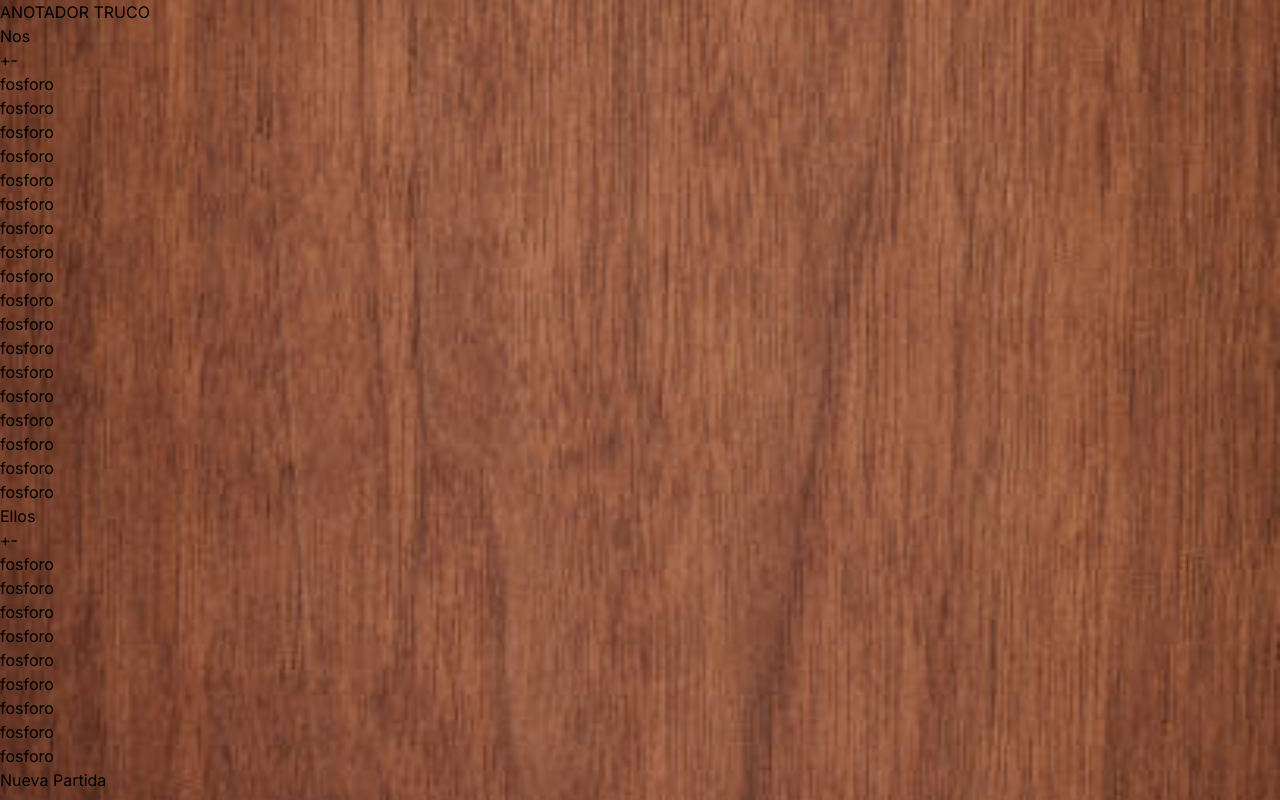
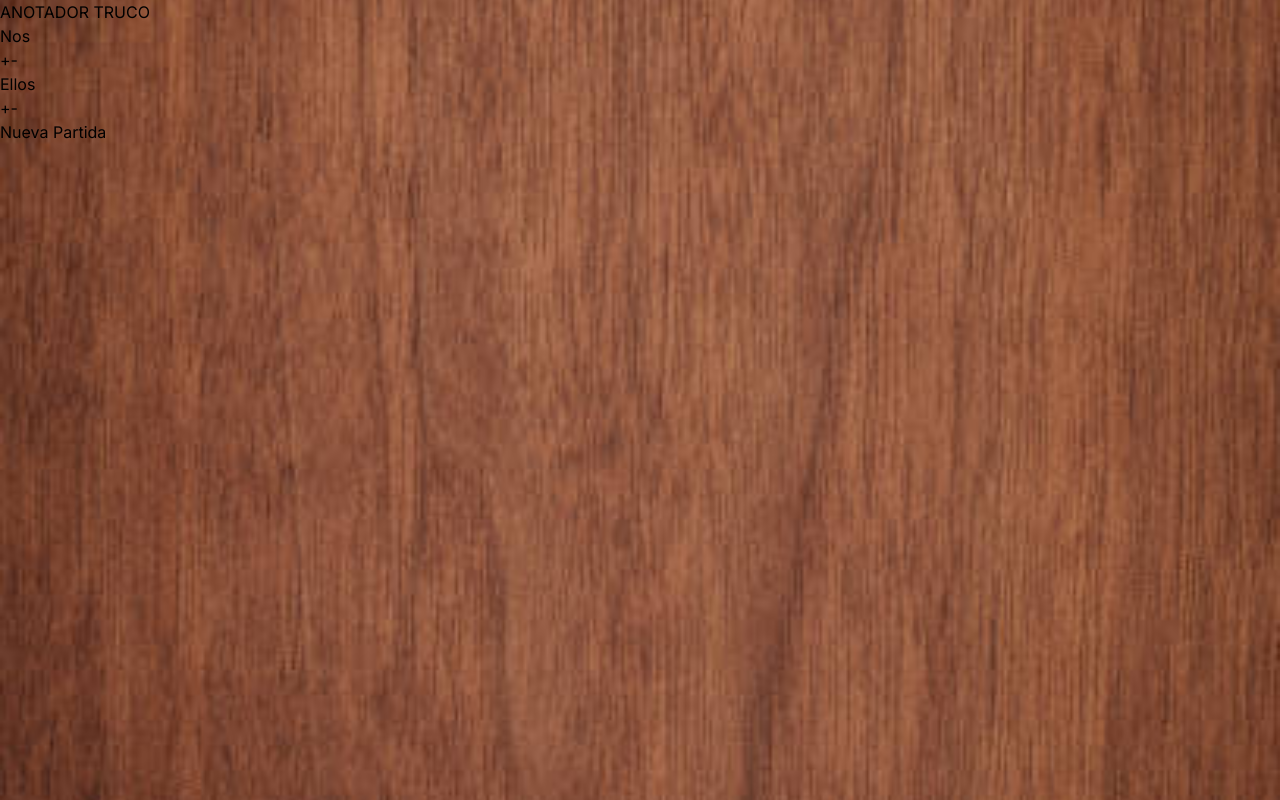
Before and after one commit to EnzoDamianAlderete/Anotador-Truco, a Next.js app: page / in a window 1280 px wide. Built offline with nearby package versions, Linux system fonts and the light colour scheme.

Commit message:
se agrega add y remove correctamente

```diff
--- a/app/page.tsx
+++ b/app/page.tsx
@@ -1,7 +1,6 @@
 import { ButtonNewGame } from '@/components/ButtonNewGame'
 import { EllosContainer } from '@/containers/ElllosContainer'
 import { NosContainer } from '@/containers/NosContainer'
-import Image from 'next/image'
 
 export default function Home() {
   return (
--- a/containers/ButtonsContainer.tsx
+++ b/containers/ButtonsContainer.tsx
@@ -1,17 +1,6 @@
 'use client';
 
-import { ButtonAdd } from "@/components/ButtonAdd";
-import { ButtonRemove } from "@/components/ButtonRemonve";
-
-export function ButtonsContainer(){
-
-    const Add =()=>{
-        console.log("agregando");
-    }
-
-    const Remove =()=>{
-        console.log("remove");
-    }
+export function ButtonsContainer({Add,Remove}){
 
     return(
         <div className="flex flex-col gap-2">
--- a/containers/ElllosContainer.tsx
+++ b/containers/ElllosContainer.tsx
@@ -1,19 +1,35 @@
+'use client'
+
 import { FosforoComponent } from "@/components/FosforoComponent";
 import { ButtonsContainer } from "./ButtonsContainer";
+import { useState } from "react";
 
 export function EllosContainer(){
 
-    const points =[1,2,3,4,5,6,7,8,9];
+    const [ pointsEllos , setPointsEllos] = useState<number[]>([]);
+
+    const Add =()=>{
+        setPointsEllos([...pointsEllos,1])
+    }
+
+
+    const Remove =()=>{
+        const points = [...pointsEllos];
+        points.pop();
+        setPointsEllos(points);
+    }
 
     return(
         <div className="aaf">
             <h2>Ellos</h2>
             <div className="flex flex-row-reverse">
-            <ButtonsContainer/>
+            <ButtonsContainer Add={Add} Remove={Remove}/>
             <div>
-                {points.map(point=>{
+                {pointsEllos.map((point,index)=>{
                     return(
-                        <FosforoComponent/>
+                        <span key={index}>
+                            <FosforoComponent/>
+                        </span>
                     )
                 })}
             </div>
--- a/containers/NosContainer.tsx
+++ b/containers/NosContainer.tsx
@@ -1,3 +1,4 @@
+'use client'
 import { FosforoComponent } from "@/components/FosforoComponent";
 import { ButtonsContainer } from "./ButtonsContainer";
 import { useState } from "react";
@@ -5,17 +6,30 @@ import { useState } from "react";
 
 export function NosContainer(){
 
-    const points =[2,3,4,2,3,4,1,1,1,1,1,1,1,1,1,1,1,1]
+    const [ pointsNos , setPointsNos] = useState<number[]>([]);
+
+    const Add =()=>{
+        setPointsNos([...pointsNos,1])
+    }
+
+    const Remove =()=>{
+       const currentsPoints = [...pointsNos];
+       currentsPoints.pop();
+       setPointsNos(currentsPoints);
+    }
+
 
     return(
         <div className="" >
             <h2>Nos</h2>
             <div className="flex justify-around align-middle">
-                <ButtonsContainer/>
+                <ButtonsContainer Add={Add} Remove={Remove}/>
                 <div>
-                {points.map(point =>{
+                {pointsNos.map((point, index) =>{
                     return(
-                        <FosforoComponent/>
+                        <span key={index}>
+                            <FosforoComponent/>
+                        </span>
                     )
                 })}
                 </div>
```
